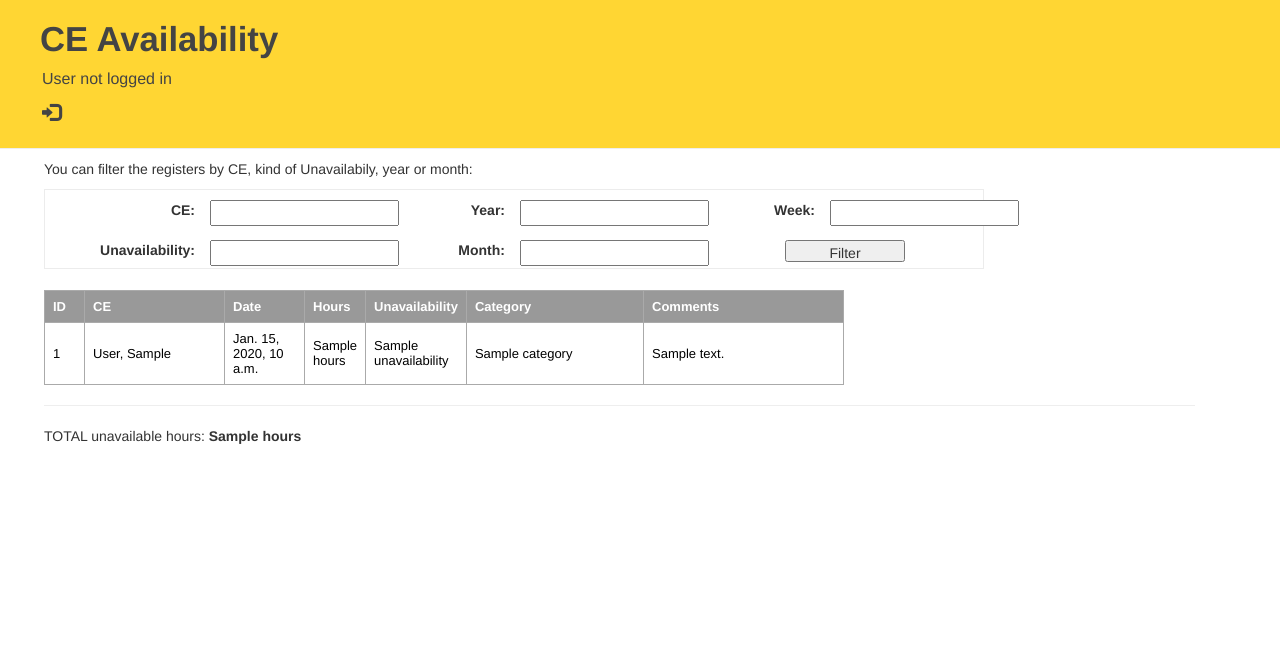
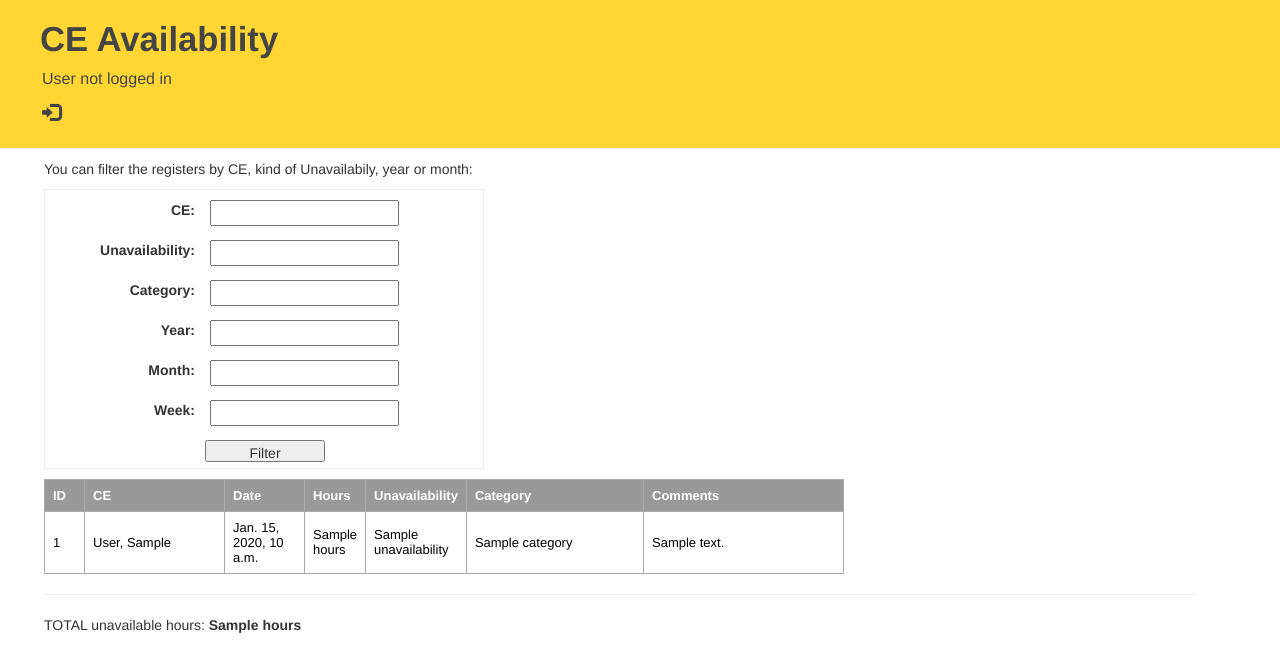
Before and after one commit to albert-ribes/ce_site, a Django app: template ce_availability/templates/ce_availability/list.html in a window 1280 px wide. Shown: the top 672 px of the page. Run offline with Django 3.2, Linux system fonts and the light colour scheme; the template is opened without the code that fills it: most values are stand-ins (such as "Sample title", 1, 10 or a date in 2020); form fields are guessed from the names that the template uses; some libraries are stand-ins or nearby versions.

Commit message:
New Update

```diff
--- a/ce_availability/static/css/style.css
+++ b/ce_availability/static/css/style.css
@@ -100,6 +100,12 @@ h2{
     margin-right: 10px;
 }
 
+#id_category_selector{
+    margin-left: 4px;
+    margin-right: 10px;
+}
+
+
 #id_year_selector{
     margin-left: 4px;
     margin-right: 10px;
@@ -109,6 +115,11 @@ h2{
     margin-left: 4px;
     margin-right: 10px;
 }
+#id_week_selector{
+    margin-left: 4px;
+    margin-right: 10px;
+}
+
 
 #id_email{
     /*margin-top: 10px;*/
@@ -358,8 +369,8 @@ a.list_link:active {
     margin-bottom: 10px;
     border: 1px solid #ececec;
     /*background-color: #ececec;*/
-    height: 80px;
-    width: 940px;
+    height: 280px;
+    width: 440px;*/
     display: block;
 }
 
@@ -393,7 +404,7 @@ a.list_link:active {
     width: 120px;
     height: 22px;
     margin-top: 10px;
-    margin-left: 120px;
+    margin-left: 160px;
 }
 
 .fieldwrapper_filter{
--- a/ce_availability/templates/ce_availability/list.html
+++ b/ce_availability/templates/ce_availability/list.html
@@ -15,7 +15,6 @@ $("tr").click(function(){
         {% endcomment %}
 	<div class="filter_form">
         <form method="POST" class="ListFilterForm" novalidate>{% csrf_token %}
-		<div class="filter_left">
 			<div class="fieldWrapper_filter">
 			<label for="{{ form.ce_selector.id_for_label }}">CE:</label>
                 	<div class="input_field_filter"> {{ form.ce_selector }} </div>
@@ -26,9 +25,12 @@ $("tr").click(function(){
 			<label for="{{ form.unavailability_selector.id_for_label }}">Unavailability:</label>
         	        <div class="input_field_filter"> {{ form.unavailability_selector }} </div>
 			</div>
-		</div>
 
-		<div class="filter_center">
+			<div class="fieldWrapper_filter">
+                        <label for="{{ form.category_selector.id_for_label }}">Category:</label>
+                        <div class="input_field_filter"> {{ form.category_selector }} </div>
+                        </div>
+
 			<div class="fieldWrapper_filter">
 			<label for="{{ form.year_selector.id_for_label }}">Year:</label>
                 	<div class="input_field_filter"> {{ form.year_selector }} </div>
@@ -38,16 +40,13 @@ $("tr").click(function(){
 			<label for="{{ form.month_selector.id_for_label }}">Month:</label>
 		   	<div class="input_field_filter"> {{ form.month_selector }} </div>
 			</div>
-		</div>
 
-		<div class="filter_right">
 			<div class="fieldWrapper_filter">
                 	<label for="{{ form.week_selector.id_for_label }}">Week:</label>
                 	<div class="input_field_filter"> {{ form.week_selector }} </div>
                 	</div>
 
                 	<input class=button_filter type="submit" value="Filter"></input>
-		</div>
         </form>
 	</div>
 	{% if registers %}
--- a/ce_availability/urls.py
+++ b/ce_availability/urls.py
@@ -7,7 +7,7 @@ urlpatterns = [
     url(r'^$', views.home, name='home'),
     url(r'^about/$', views.about, name='about'),
     url(r'^list/$', views.list, name='list'),
-    url(r'^list/filter/(?P<ce>[-\w]+)/(?P<unavailability>[-\w]+)/(?P<year>[-\w]+)/(?P<month>[-\w]+)/(?P<week>[-\w]+)/', views.list_filter, name='list_filter'),
+    url(r'^list/filter/(?P<ce>[-\w]+)/(?P<unavailability>[-\w]+)/(?P<category>[-\w]+)/(?P<year>[-\w]+)/(?P<month>[-\w]+)/(?P<week>[-\w]+)/', views.list_filter, name='list_filter'),
     url(r'^details/(?P<pk>\d+)/$', views.register_details, name='register_details'),
     url(r'^delete/(?P<pk>\d+)/$', views.register_delete, name='register_delete'),
     url(r'^edit/', views.edit, name='edit'),
```
Also changed, not shown: ce_availability/forms.py (+10 -4 lines), ce_availability/views.py (+22 -9 lines), 1 other file.
